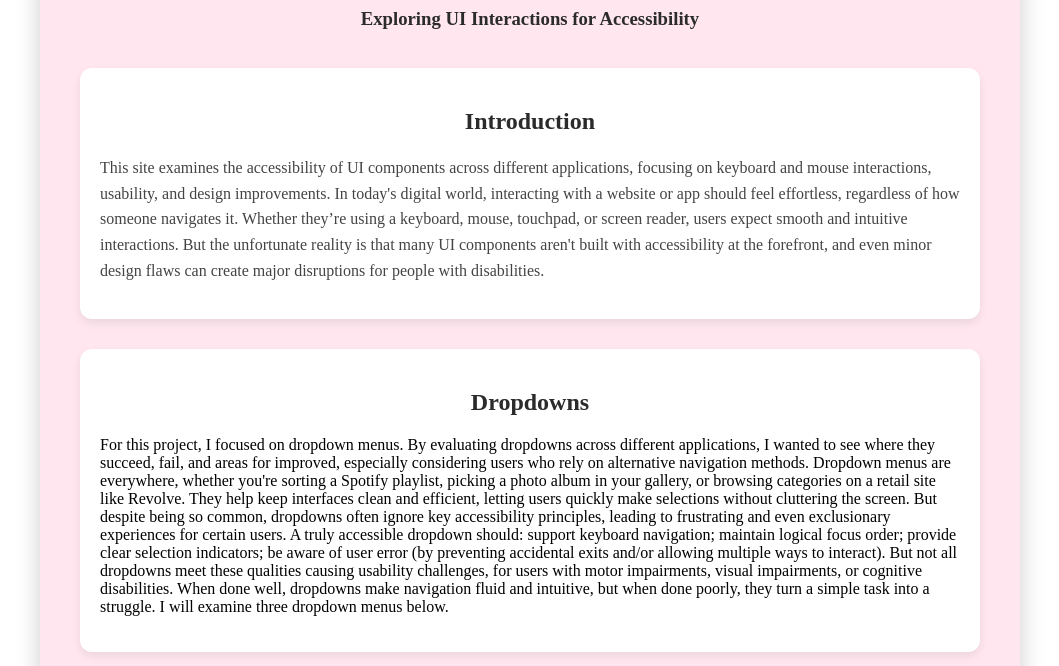
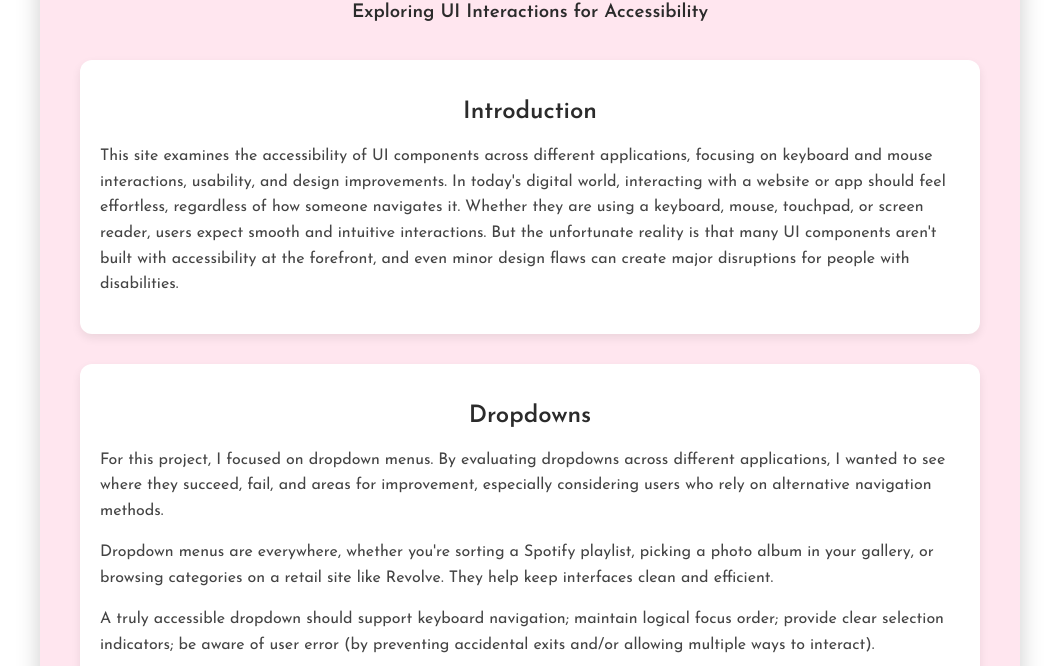
Before and after one commit to jowethaile/portfolio, a plain HTML site: page accessible-component/accessible-components.html in a window 1280 px wide. Shown: the part 286-952 px from the top of the page, without its empty margins (110-1169 px from the left). Drawn offline with Linux system fonts and the light colour scheme.

Commit message:
fontsgit add -A

```diff
--- a/accessible-component/accessible-components.html
+++ b/accessible-component/accessible-components.html
@@ -4,6 +4,8 @@
     <meta name="viewport" content="width=device-width, initial-scale=1.0" />
     <title>Accessible Component - UI Study</title>
     <link rel="stylesheet" href="styles.css" />
+    <link href="https://fonts.googleapis.com/css2?family=Josefin+Sans:wght@300;400;600&display=swap" rel="stylesheet">
+
   </head>
   <body class="project-page">
     <div class="project-background"></div>
@@ -17,31 +19,27 @@
       <section>
         <h2>Introduction</h2>
         <p>This site examines the accessibility of UI components across different applications, focusing on keyboard and mouse interactions, usability, and design improvements.
-          In today's digital world, interacting with a website or app should feel effortless, regardless of how someone navigates it. Whether they’re using a keyboard, mouse, touchpad, or screen reader, users expect smooth and intuitive interactions. But the unfortunate reality is that many UI components aren't built with accessibility at the forefront, and even minor design flaws can create major disruptions for people with disabilities.
+          In today's digital world, interacting with a website or app should feel effortless, regardless of how someone navigates it. Whether they are using a keyboard, mouse, touchpad, or screen reader, users expect smooth and intuitive interactions. But the unfortunate reality is that many UI components aren't built with accessibility at the forefront, and even minor design flaws can create major disruptions for people with disabilities.
 
         </p>
       </section>
 
       <section id="projectOverview">
-          <h2>Dropdowns</h2>
-            For this project, I focused on dropdown menus. By evaluating dropdowns across different applications, I wanted to see where they succeed, fail, and areas for improved, especially considering users who rely on alternative navigation methods.
+        <h2>Dropdowns</h2>
+        <p>
+          For this project, I focused on dropdown menus. By evaluating dropdowns across different applications, I wanted to see where they succeed, fail, and areas for improvement, especially considering users who rely on alternative navigation methods.
+        </p>
+        <p>
+          Dropdown menus are everywhere, whether you're sorting a Spotify playlist, picking a photo album in your gallery, or browsing categories on a retail site like Revolve. They help keep interfaces clean and efficient.
+        </p>
+        <p>
+          A truly accessible dropdown should support keyboard navigation; maintain logical focus order; provide clear selection indicators; be aware of user error (by preventing accidental exits and/or allowing multiple ways to interact).
+        </p>
+        <p>
+          When done well, dropdowns make navigation fluid and intuitive, but when done poorly, they turn a simple task into a struggle. I will examine three dropdown menus below.
+        </p>
+      </section>
 
-
-            Dropdown menus are everywhere, whether you're sorting a Spotify playlist, picking a photo album in your gallery, or browsing categories on a retail site like Revolve. They help keep interfaces clean and efficient, letting users quickly make selections without cluttering the screen.
-
-            But despite being so common, dropdowns often ignore key accessibility principles, leading to frustrating and even exclusionary experiences for certain users.
-
-            A truly accessible dropdown should:
-            support keyboard navigation;
-            maintain logical focus order;
-            provide clear selection indicators;
-            be aware of user error (by preventing accidental exits and/or allowing multiple ways to interact).
-
-            But not all dropdowns meet these qualities causing usability challenges,  for users with motor impairments, visual impairments, or cognitive disabilities.
-
-            When done well, dropdowns make navigation fluid and intuitive, but when done poorly, they turn a simple task into a struggle. I will examine three dropdown menus below.
-    </p>
-  </section>
 
       <section id="screenshots">
         <h2>Dropdown Component</h2>
--- a/accessible-component/styles.css
+++ b/accessible-component/styles.css
@@ -1,7 +1,7 @@
 body, html {
   margin: 0;
   padding: 0;
-  font-family: 'Times New Roman', Times, serif;
+  font-family: 'Josefin Sans', sans-serif;
   box-sizing: border-box;
 }
 
--- a/paint-cit/styles.css
+++ b/paint-cit/styles.css
@@ -1,7 +1,7 @@
 body.paint-cit-page {
     margin: 0;
     padding: 0;
-    font-family: 'Times New Roman', Times, serif;
+    font-family: 'Josefin Sans', sans-serif;
     background-color: #fcefe5;
     color: #333;
     position: relative;
--- a/personas-storyboards/styles.css
+++ b/personas-storyboards/styles.css
@@ -1,6 +1,6 @@
 body.project-page {
   display: flex;
-  font-family: 'Times New Roman', Times, serif;
+  font-family: 'Josefin Sans', sans-serif;
   margin: 0;
   padding: 0;
   background-color: #ffe6ef;
--- a/rr/styles.css
+++ b/rr/styles.css
@@ -1,7 +1,7 @@
 body, html {
   margin: 0;
   padding: 0;
-  font-family: 'Times New Roman', Times, serif;
+  font-family: 'Josefin Sans', sans-serif;
   box-sizing: border-box;
   color: #333;
 }
--- a/styles.css
+++ b/styles.css
@@ -2,7 +2,7 @@ body, html {
     margin: 0;
     padding: 0;
     height: 100%;
-    font-family: 'Arial', sans-serif;
+    font-family: 'Josefin Sans', sans-serif;
     scroll-behavior: smooth;
 }
 
@@ -25,7 +25,7 @@ body, html {
     width: 100%;
     height: 100%;
     background: url('sunsets/atlantaskyline.jpg') no-repeat center center/cover;
-    filter: blur(2px);
+    filter: blur(1px);
     z-index: -1;
 }
 
@@ -491,3 +491,8 @@ body, html {
 .nav-links a:hover {
   color: #b25d75;
 }
+.highlighted {
+  font-weight: bold;
+  font-style: italic;
+  color: #b25d75;
+}
```
Also changed, not shown: index.html (+7 -5 lines), paint-cit/index.html (+2 -0 lines), personas-storyboards/index.html (+2 -0 lines), rr/index.html (+2 -0 lines).
